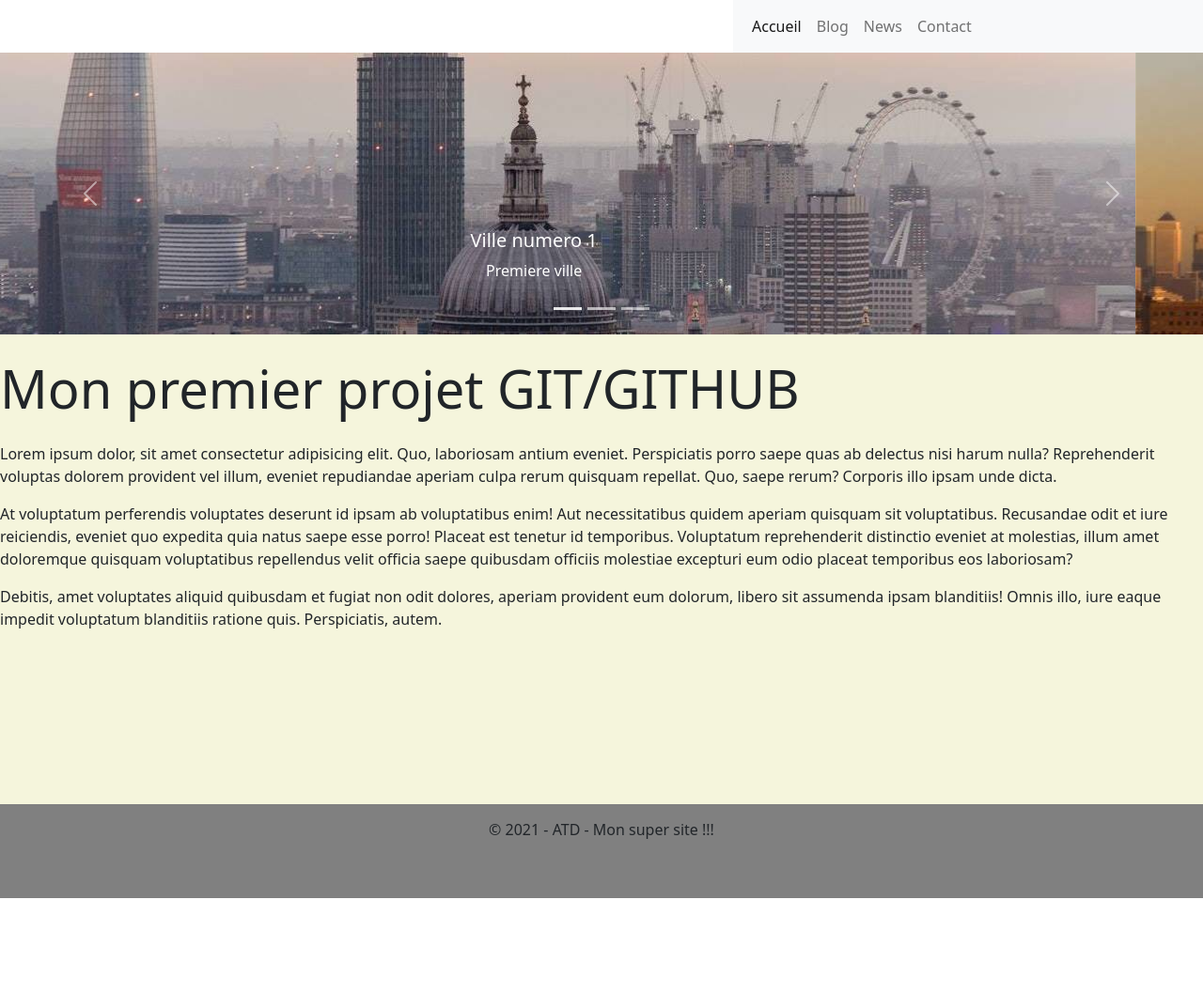
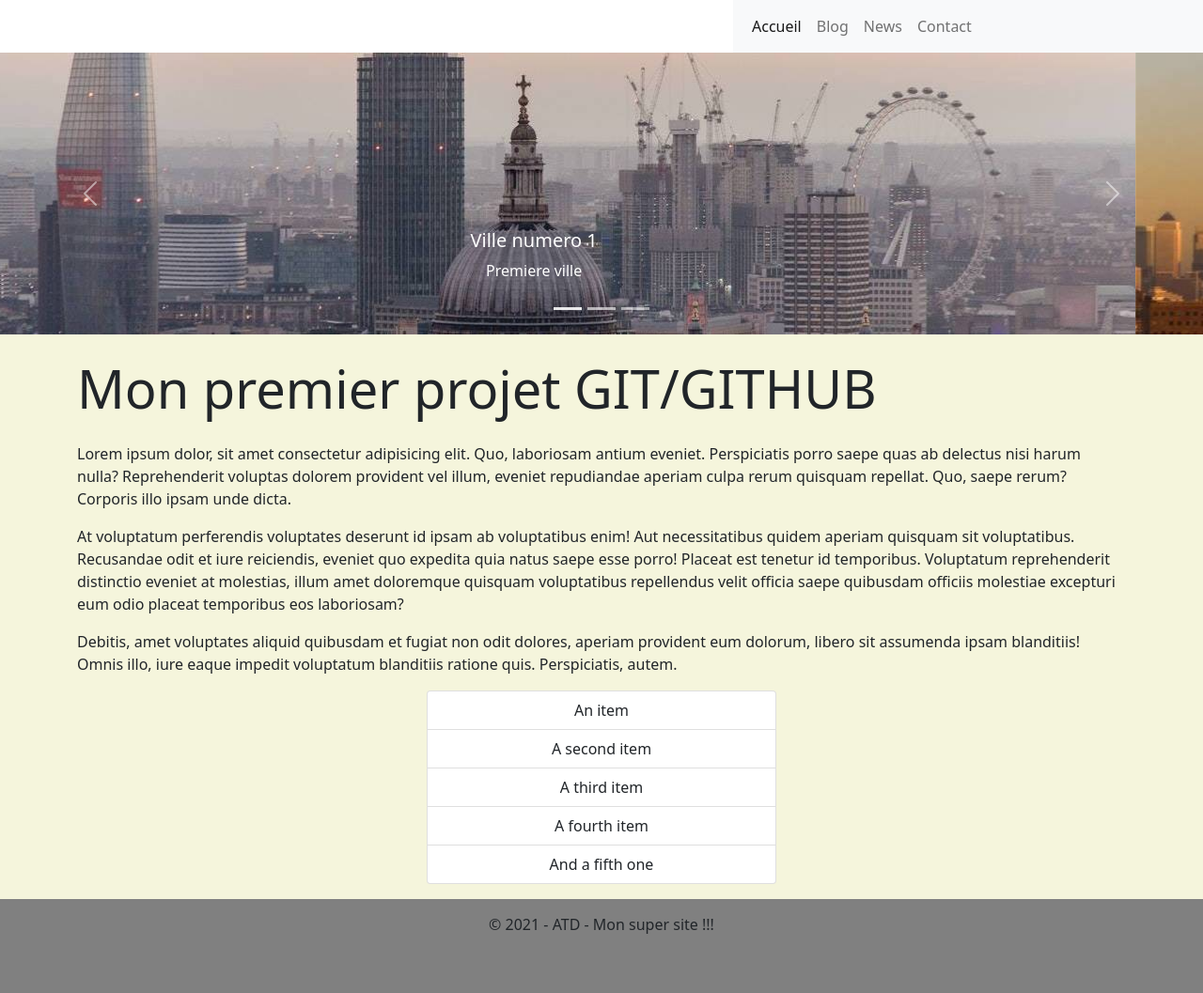
Before and after one commit to AmadouTidiane2021/projet-git, a plain HTML site: page index.html in a window 1280 px wide. Shown: the whole page at 94% size. Before the commit the page ends 956 px from the top, so only its background shows below. Drawn offline with nearby package versions, Linux system fonts and the light colour scheme.

Commit message:
ajout liste + divers

```diff
--- a/index.html
+++ b/index.html
@@ -86,12 +86,11 @@
                     </button>
                 </div>
             </div>
-        <div class="main-container">
+
+            <div class="container">
 
                 <h1 class="display-4 fst-italic-center my-4">Mon premier projet GIT/GITHUB</h1>
 
-        </div>
-        <div>
                 <p>Lorem ipsum dolor, sit amet consectetur adipisicing elit. Quo, laboriosam
                     antium eveniet.
                     Perspiciatis porro saepe quas ab delectus nisi harum nulla?
@@ -108,10 +107,21 @@
                     <p>Debitis, amet voluptates aliquid quibusdam et fugiat non odit dolores, aperiam
                     provident eum dolorum, libero sit assumenda ipsam blanditiis! Omnis illo, iure eaque impedit voluptatum
                     blanditiis ratione quis. Perspiciatis, autem.</p>
+
+                    <ul class="col-md-4 mx-auto list-group my-3 text-center">
+                        <li class="list-group-item">An item</li>
+                        <li class="list-group-item">A second item</li>
+                        <li class="list-group-item">A third item</li>
+                        <li class="list-group-item">A fourth item</li>
+                        <li class="list-group-item">And a fifth one</li>
+                    </ul>
+
             </div>
         </main>
 
-
+        <footer>
+            &copy; 2021 - ATD - Mon super site !!!
+        </footer>
 
         <script src="https://cdn.jsdelivr.net/npm/@popperjs/core@2.9.3/dist/umd/popper.min.js"
             integrity="sha384-eMNCOe7tC1doHpGoWe/6oMVemdAVTMs2xqW4mwXrXsW0L84Iytr2wi5v2QjrP/xp" crossorigin="anonymous">
@@ -119,10 +129,6 @@
         <script src="https://cdn.jsdelivr.net/npm/bootstrap@5.1.0/dist/js/bootstrap.min.js"
             integrity="sha384-cn7l7gDp0eyniUwwAZgrzD06kc/tftFf19TOAs2zVinnD/C7E91j9yyk5//jjpt/" crossorigin="anonymous">
         </script>
-
-    <footer>
-        &copy; 2021 - ATD - Mon super site !!!
-    </footer>
 </body>
 
 </html>
```
Lines whose indentation alone changed are shown as unchanged.
